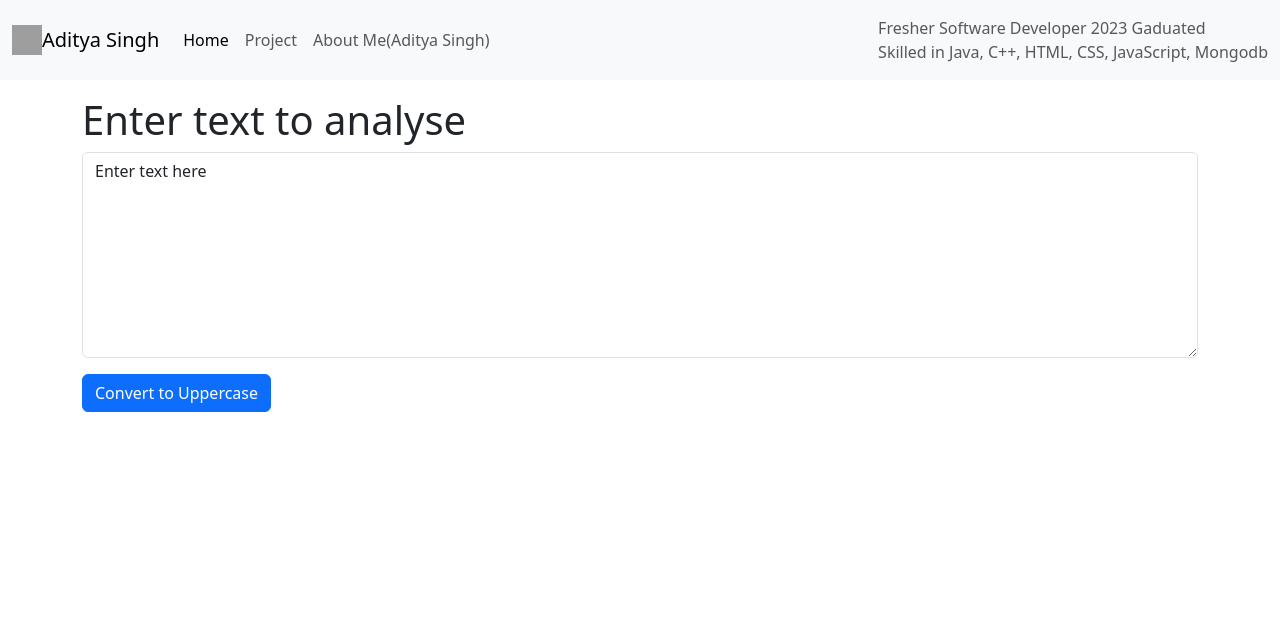
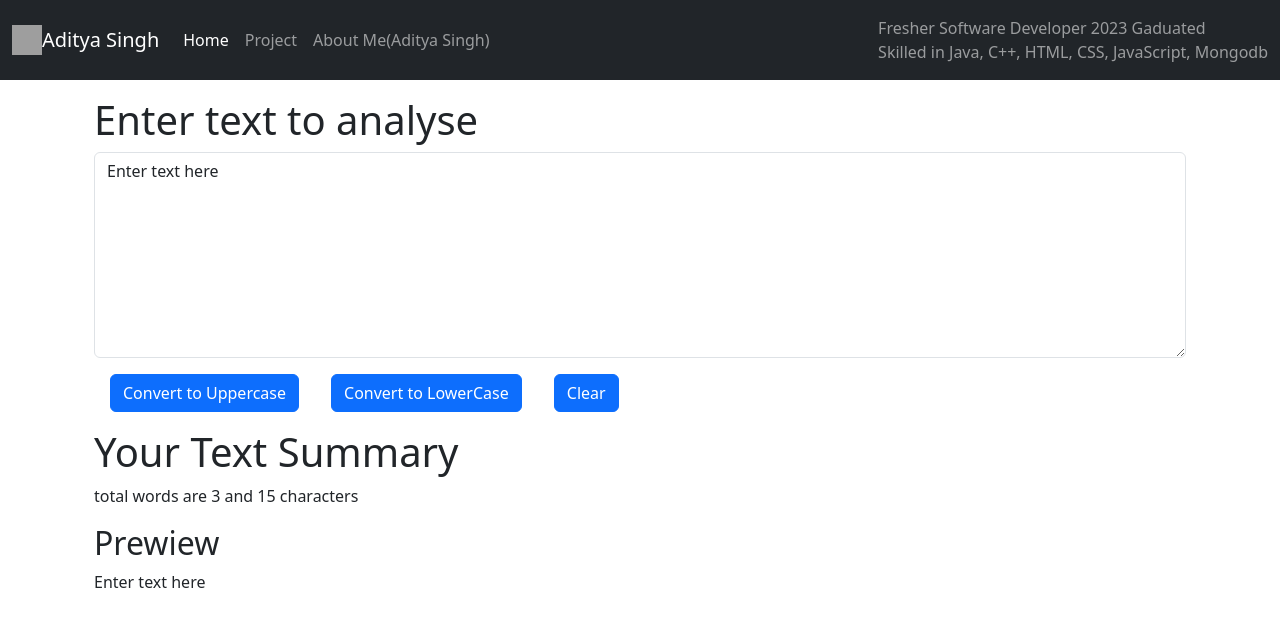
Before and after one commit to as23julycode/notebook-react, a React (Create React App) app: page /about in a window 1280 px wide. Shown: the top 626 px of the page. Built offline with nearby package versions, Linux system fonts and the light colour scheme; grey boxes are pictures that could not be loaded.

Commit message:
new button added

```diff
--- a/src/components/Navbar.js
+++ b/src/components/Navbar.js
@@ -10,7 +10,7 @@ import "bootstrap/dist/css/bootstrap.min.css";
 
 export default function Navbar(props) {
     return (
-        <nav className="navbar navbar-expand-lg navbar-light bg-light">
+        <nav className="navbar navbar-expand-lg navbar-dark bg-dark">
             <div className="container-fluid">
                 <a className="navbar-brand" href="#">
                     <img src="src\images\my.jpg" width="30" height="30" className="d-inline-block align-top" alt=""/>
--- a/src/components/TextForm.js
+++ b/src/components/TextForm.js
@@ -8,18 +8,38 @@ export default function TextForm(props) {
         let newtext = text.toUpperCase();
         setText(newtext);
     }
+    const handleLoClick = () =>{
+        console.log("LowerClick was clicked => " + text);
+        let newtext = text.toLowerCase();
+        setText(newtext);
+    }
+    const clear = () =>{
+        console.log("Clear was clicked => " + text);
+        let newtext = "";
+        setText(newtext);
+    }
     const handleOnChange = (event) => {
         console.log("On change");
         setText(event.target.value)
     }
     const [text, setText] = useState('Enter text here');
     return(
-        <div>
-            <h1>{props.heading}</h1>
-            <div className="mb-3">
-                <textarea className="form-control" value={text} onChange={handleOnChange} id="mybox" rows="8"></textarea>
+        <>
+            <div className='container'>
+                <h1>{props.heading}</h1>
+                <div className="mb-3">
+                    <textarea className="form-control" value={text} onChange={handleOnChange} id="mybox" rows="8"></textarea>
+                </div>
+                <button className="btn btn-primary mx-3" onClick={handleUpClick}> Convert to Uppercase</button>
+                <button className="btn btn-primary mx-3" onClick={handleLoClick}> Convert to LowerCase</button>
+                <button className="btn btn-primary mx-3" onClick={clear}> Clear</button>
             </div>
-            <button className="btn btn-primary" onClick={handleUpClick}> Convert to Uppercase</button>
-        </div>
+            <div className='container my-3'>
+            <h1> Your Text Summary</h1>
+            <p> total words are {text.split(" ").length} and {text.length} characters </p>
+            <h2> Prewiew</h2>
+            <p>{text}</p>
+            </div>
+        </>
     )
 }
```
Also changed, not shown: src/components/About.js (added, +9 -0 lines).
